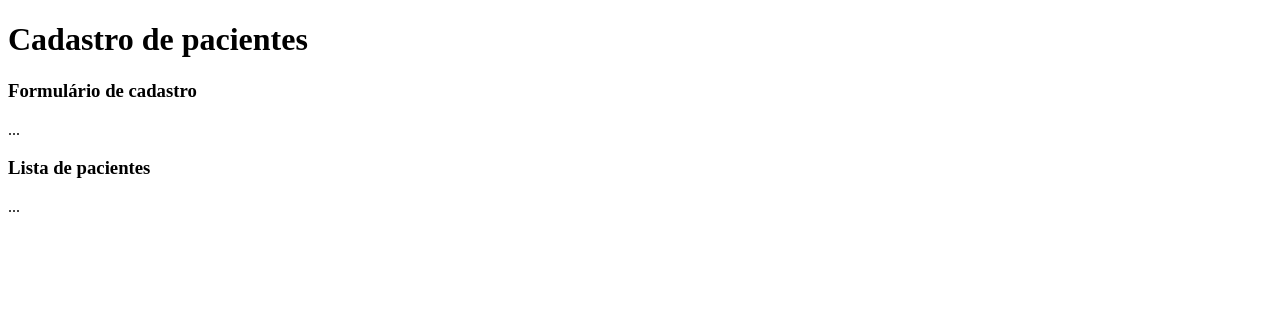
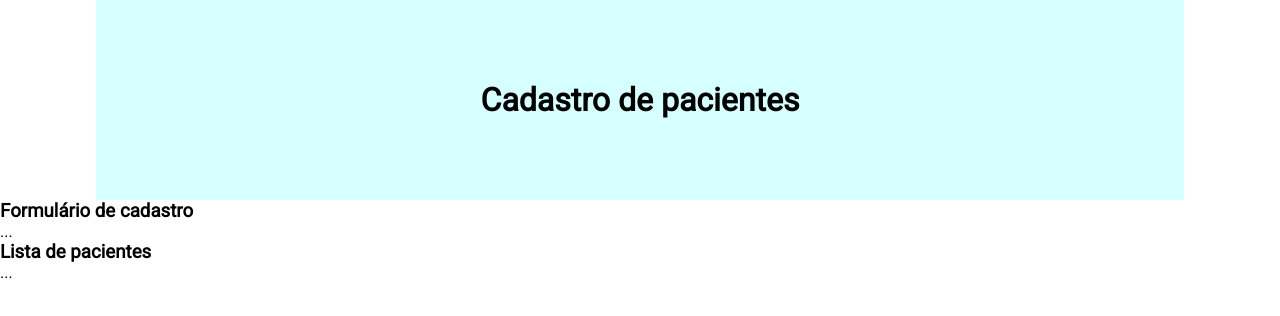
Before and after one commit to IcaroRangel/node-react-pacientes, a React (Create React App) app in the folder frontend/: page / in a window 1280 px wide. Shown: the top 316 px of the page. Built offline with nearby package versions, Linux system fonts and the light colour scheme.

Commit message:
create global styles

```diff
--- a/frontend/public/index.html
+++ b/frontend/public/index.html
@@ -10,34 +10,17 @@
       content="Web site created using create-react-app"
     />
     <link rel="apple-touch-icon" href="%PUBLIC_URL%/logo192.png" />
-    <!--
-      manifest.json provides metadata used when your web app is installed on a
-      user's mobile device or desktop. See https://developers.google.com/web/fundamentals/web-app-manifest/
-    -->
     <link rel="manifest" href="%PUBLIC_URL%/manifest.json" />
-    <!--
-      Notice the use of %PUBLIC_URL% in the tags above.
-      It will be replaced with the URL of the `public` folder during the build.
-      Only files inside the `public` folder can be referenced from the HTML.
-
-      Unlike "/favicon.ico" or "favicon.ico", "%PUBLIC_URL%/favicon.ico" will
-      work correctly both with client-side routing and a non-root public URL.
-      Learn how to configure a non-root public URL by running `npm run build`.
-    -->
+    <link rel="preconnect" href="https://fonts.googleapis.com" />
+    <link rel="preconnect" href="https://fonts.gstatic.com" crossorigin />
+    <link
+      href="https://fonts.googleapis.com/css2?family=Roboto&display=swap"
+      rel="stylesheet"
+    />
     <title>React App</title>
   </head>
   <body>
     <noscript>You need to enable JavaScript to run this app.</noscript>
     <div id="root"></div>
-    <!--
-      This HTML file is a template.
-      If you open it directly in the browser, you will see an empty page.
-
-      You can add webfonts, meta tags, or analytics to this file.
-      The build step will place the bundled scripts into the <body> tag.
-
-      To begin the development, run `npm start` or `yarn start`.
-      To create a production bundle, use `npm run build` or `yarn build`.
-    -->
   </body>
 </html>
--- a/frontend/src/App.tsx
+++ b/frontend/src/App.tsx
@@ -1,10 +1,12 @@
 import React from "react";
 import CreateUser from "./components/CreateUser";
+import GlobalStyle from "./styles/global";
 
 function App() {
   return (
     <div>
       <CreateUser />
+      <GlobalStyle />
     </div>
   );
 }
--- a/frontend/src/components/CreateUser/styles.ts
+++ b/frontend/src/components/CreateUser/styles.ts
@@ -1,3 +1,12 @@
 import styled from "styled-components";
 
-export const Container = styled.div``;
+export const Container = styled.div`
+  header {
+    display: flex;
+    align-items: center;
+    justify-content: center;
+    margin: 0 6rem 0 6rem;
+    height: 25vh;
+    background: #d6ffff;
+  }
+`;
--- /dev/null
+++ b/frontend/src/styles/global.ts
@@ -0,0 +1,16 @@
+import { createGlobalStyle } from "styled-components";
+
+const GlobalStyle = createGlobalStyle`
+  * {
+    padding: 0;
+    border: 0;
+    margin: 0;
+    box-sizing: border-box;
+  }
+  body {
+    font-size: 16px;
+    font-family: 'Roboto', sans-serif;
+  }
+`;
+
+export default GlobalStyle;
```
